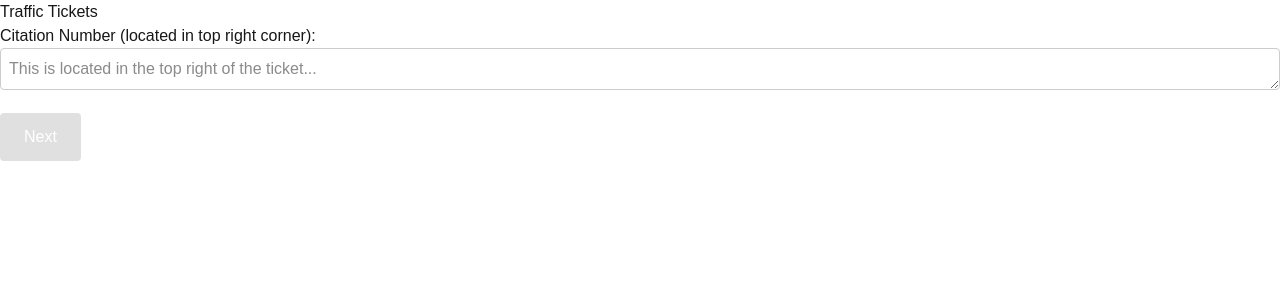
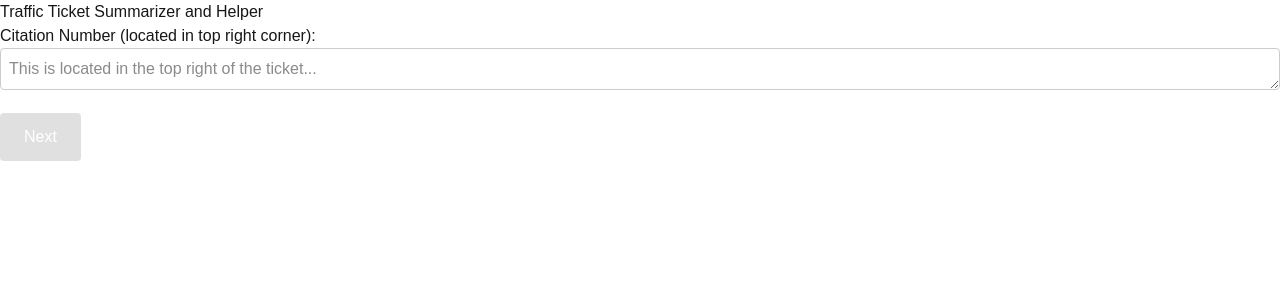
Before and after one commit to xROBERTINOx/bitcamp2025, a Next.js app: page /traffictickets in a window 1280 px wide. Shown: the top 300 px of the page. Built offline with nearby package versions, Linux system fonts and the light colour scheme; no server answers.

Commit message:
working version, changed name on traffic ticket section and on landlord-tenant section

```diff
--- a/app/rentingdocs/page.tsx
+++ b/app/rentingdocs/page.tsx
@@ -176,6 +176,7 @@ export default function RentingDocsPage() {
 
     return (
         <div style={{ padding: '2rem', maxWidth: '800px', margin: 'auto' }}>
+            <p>Landlord-Tenant Rights Explainer</p>
             {uiMode === 'tenantOrLandlord' && (
                 <>
                     <p>Are you a tenant or a landlord?</p>
--- a/app/traffictickets/page.tsx
+++ b/app/traffictickets/page.tsx
@@ -148,7 +148,7 @@ export default function TrafficTickets() {
 
     return (
         <div>
-            <h1>Traffic Tickets</h1>
+            <h1>Traffic Ticket Summarizer and Helper</h1>
 
             {uiMode=== 'citationNumber' && (
                 <>
```
